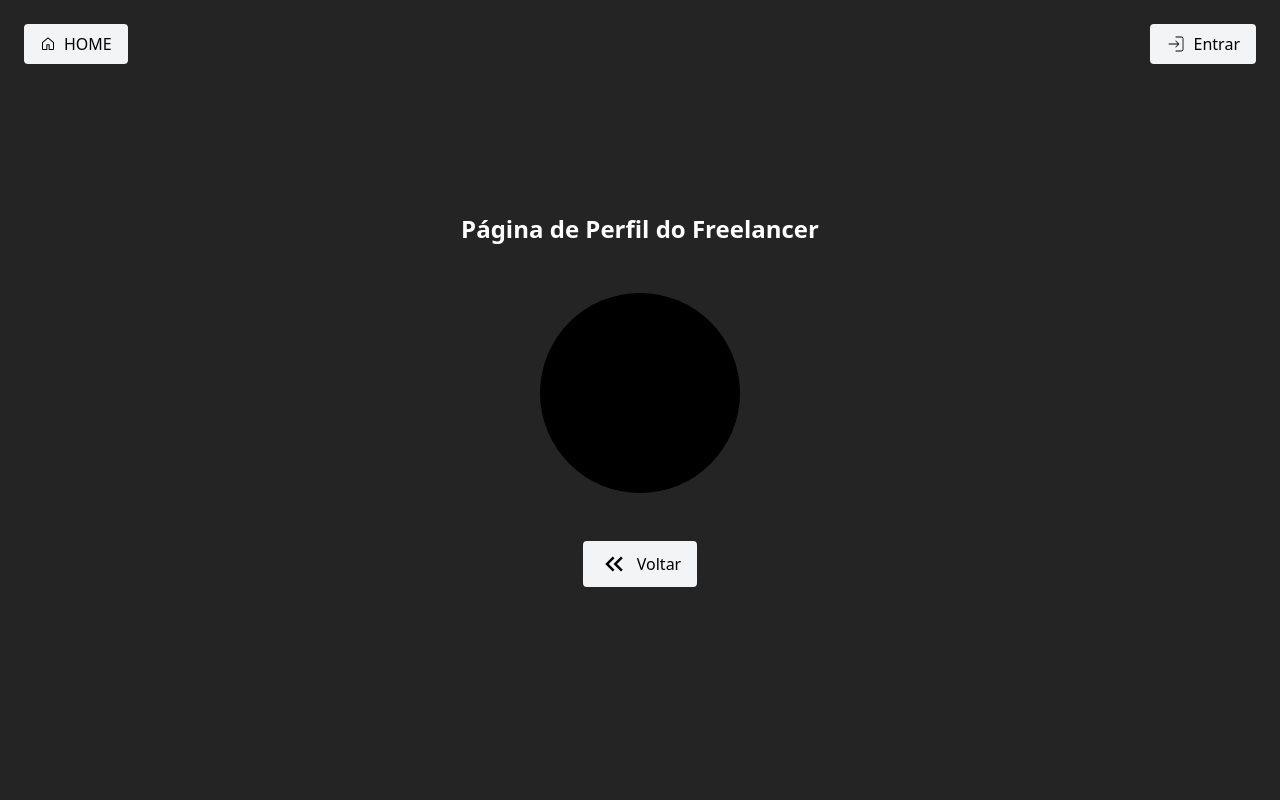
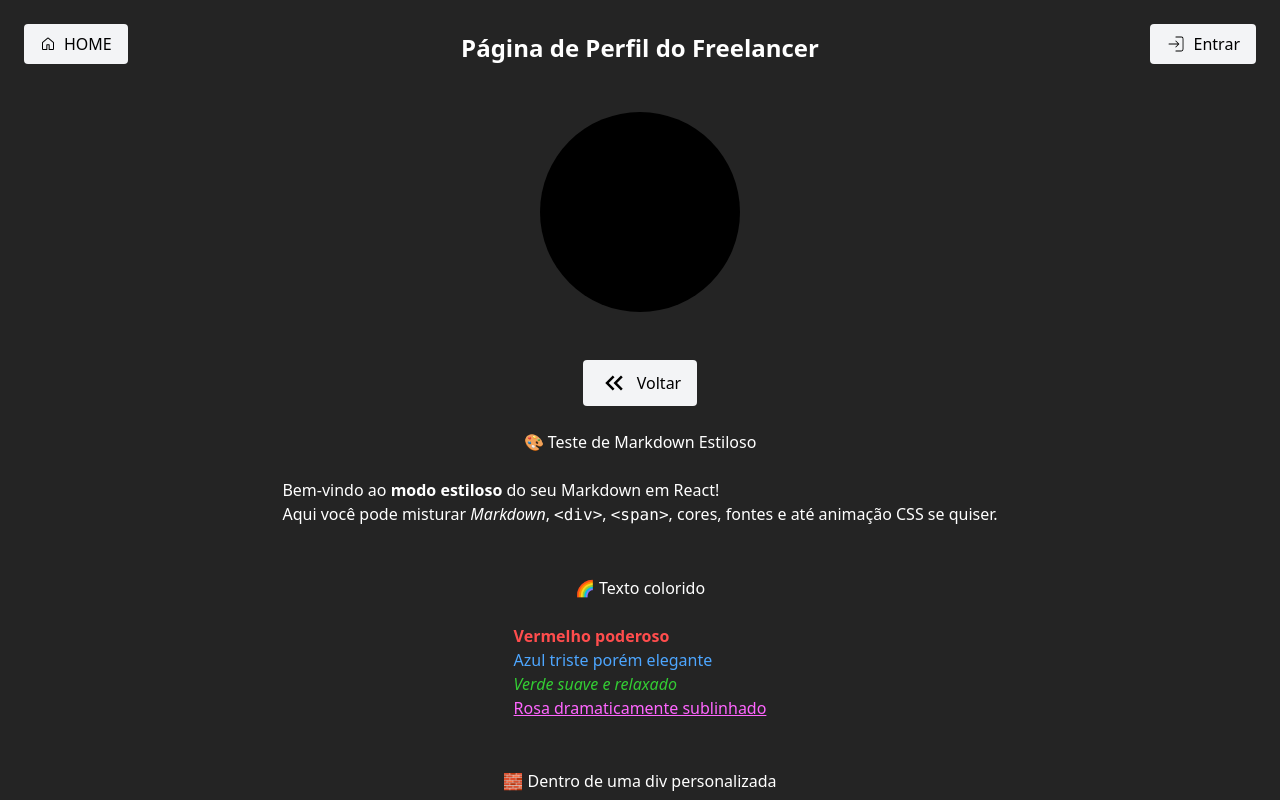
Before and after one commit to TG-QuickDraft/quick-draft, a React (Vite) app in the folder frontend/: page /perfilFreelancer/1 in a window 1280 px wide. Shown: the top 800 px of the page. Built offline with nearby package versions, Linux system fonts and the light colour scheme; no server answers.

Commit message:
style: movendo TesteMarkdown para outra página

```diff
--- a/frontend/src/pages/Home.tsx
+++ b/frontend/src/pages/Home.tsx
@@ -5,7 +5,7 @@ import Button from "@/components/common/Button";
 
 import { IoIosSearch } from "react-icons/io";
 import { GoPlus } from "react-icons/go";
-import { TesteMarkdown } from "@/components/common/TesteMarkdown";
+
 import { useAuth } from "@/hooks/useAuth";
 export const Home = () => {
   const [count, setCount] = useState(0);
@@ -48,8 +48,6 @@ export const Home = () => {
             count is {count}
           </Button>
         </div>
-
-        <TesteMarkdown />
       </div>
     </div>
   );
--- a/frontend/src/pages/perfis/PerfilFreelancer.tsx
+++ b/frontend/src/pages/perfis/PerfilFreelancer.tsx
@@ -7,6 +7,7 @@ import Title from "@/components/common/Title";
 
 import Button from "@/components/common/Button";
 import { MdKeyboardDoubleArrowLeft } from "react-icons/md";
+import { TesteMarkdown } from "@/components/common/TesteMarkdown";
 
 export const PerfilFreelancer = () => {
   const { id } = useParams();
@@ -53,6 +54,8 @@ export const PerfilFreelancer = () => {
             Voltar
           </Button>
         </Link>
+
+        <TesteMarkdown />
       </div>
     </div>
   );
```
